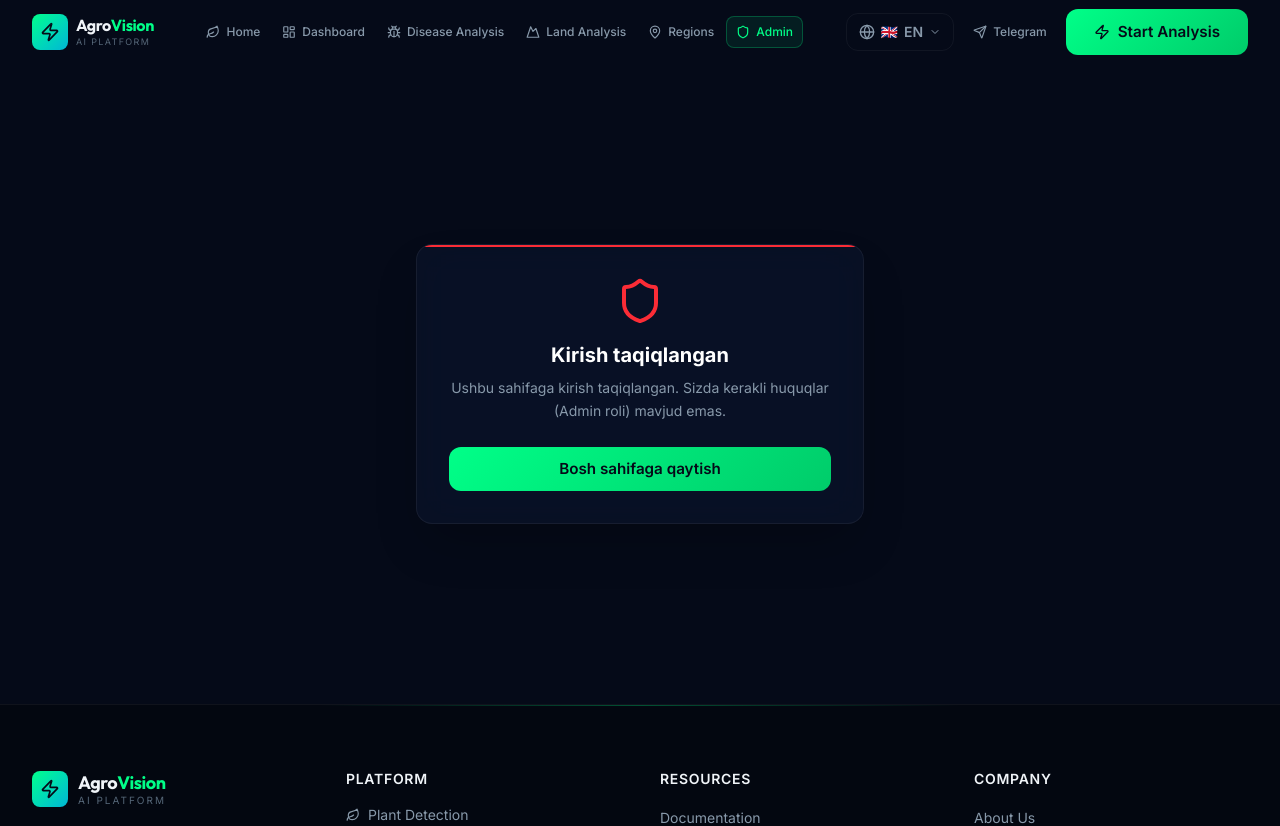
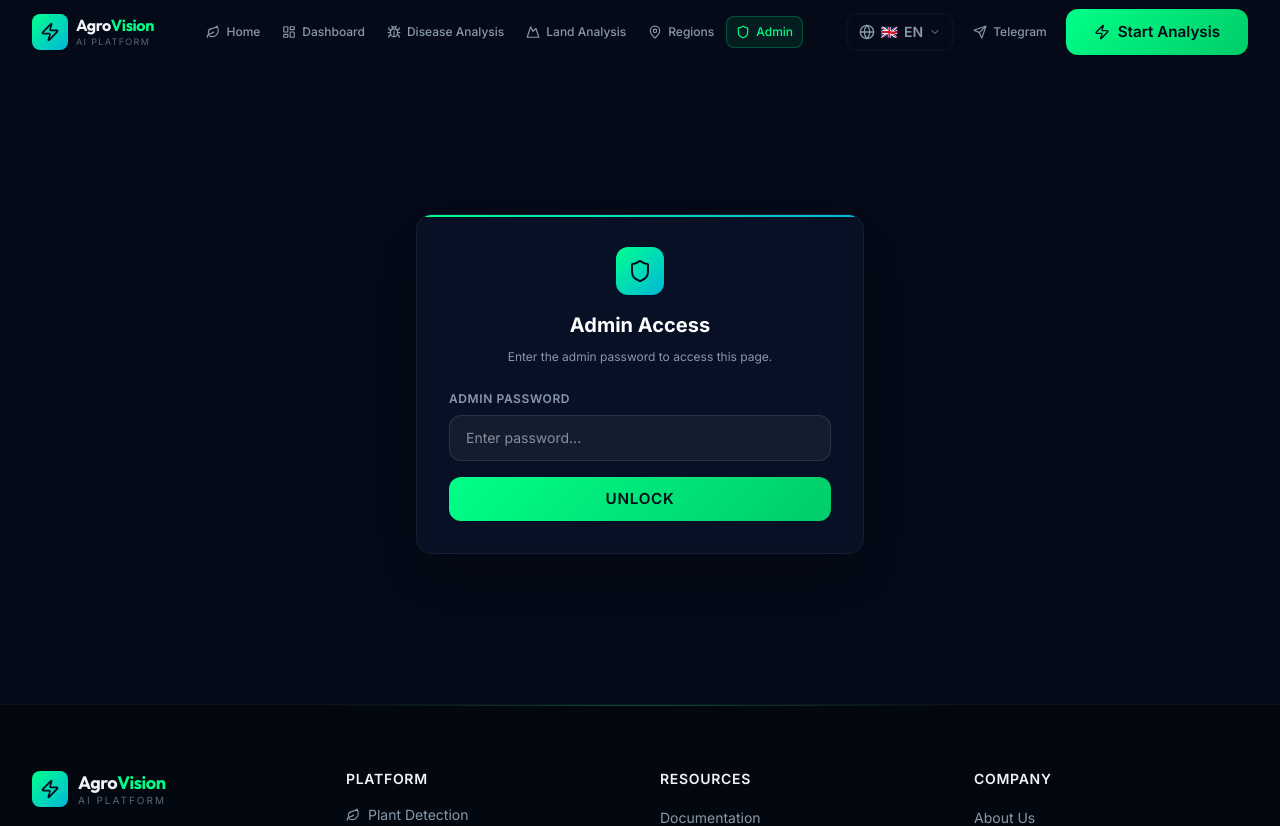
Before and after one commit to OgabekHub/agro-vision-ai, a Next.js app in the folder frontend/: page /en/admin in a window 1280 px wide. Shown: the top 826 px of the page. Built offline with nearby package versions, Linux system fonts and the light colour scheme.

Commit message:
feat(admin): implement password-based gatekeeper using code 20042405 with localization support

```diff
--- a/frontend/messages/en.json
+++ b/frontend/messages/en.json
@@ -191,7 +191,13 @@
       "analyses": "Analyses",
       "joined": "Joined"
     },
-    "thisWeek": "this week"
+    "thisWeek": "this week",
+    "authTitle": "Admin Access",
+    "authSubtitle": "Enter the admin password to access this page.",
+    "passwordLabel": "Admin Password",
+    "passwordPlaceholder": "Enter password...",
+    "btnUnlock": "Unlock",
+    "invalidPassword": "Invalid password! Please try again."
   },
   "analysis": {
     "processing": {
--- a/frontend/messages/ru.json
+++ b/frontend/messages/ru.json
@@ -191,7 +191,13 @@
       "analyses": "Анализы",
       "joined": "Присоединился"
     },
-    "thisWeek": "на этой неделе"
+    "thisWeek": "на этой неделе",
+    "authTitle": "Вход в админ-панель",
+    "authSubtitle": "Введите пароль администратора для доступа к этой странице.",
+    "passwordLabel": "Пароль администратора",
+    "passwordPlaceholder": "Введите пароль...",
+    "btnUnlock": "Войти",
+    "invalidPassword": "Неверный пароль! Пожалуйста, попробуйте еще раз."
   },
   "analysis": {
     "processing": {
--- a/frontend/messages/uz.json
+++ b/frontend/messages/uz.json
@@ -191,7 +191,13 @@
       "analyses": "Tahlillar",
       "joined": "Qo'shilgan"
     },
-    "thisWeek": "bu hafta"
+    "thisWeek": "bu hafta",
+    "authTitle": "Admin paneliga kirish",
+    "authSubtitle": "Ushbu sahifaga kirish uchun admin parolini kiriting.",
+    "passwordLabel": "Admin paroli",
+    "passwordPlaceholder": "Parolni kiriting...",
+    "btnUnlock": "Kirish",
+    "invalidPassword": "Noto'g'ri parol! Qaytadan urinib ko'ring."
   },
   "analysis": {
     "processing": {
--- a/frontend/src/app/[locale]/admin/page.tsx
+++ b/frontend/src/app/[locale]/admin/page.tsx
@@ -40,31 +40,79 @@
   const [searchQuery, setSearchQuery] = useState("");
   const [selectedLog, setSelectedLog] = useState<any>(null);
 
+  const [isAdminAuthenticated, setIsAdminAuthenticated] = useState(false);
+  const [password, setPassword] = useState("");
+  const [errorMsg, setErrorMsg] = useState("");
+
+  useEffect(() => {
+    if (typeof window !== "undefined") {
+      const isAuth = sessionStorage.getItem("admin_auth") === "true";
+      if (isAuth) {
+        setIsAdminAuthenticated(true);
+      }
+    }
+  }, []);
+
+  const handlePasswordSubmit = (e: React.FormEvent) => {
+    e.preventDefault();
+    if (password === "20042405") {
+      setIsAdminAuthenticated(true);
+      if (typeof window !== "undefined") {
+        sessionStorage.setItem("admin_auth", "true");
+      }
+      setErrorMsg("");
+    } else {
+      setErrorMsg(t("invalidPassword"));
+    }
+  };
+
   // Authenticate & Authorization check
   if (loading) {
     return (
       <div className="min-h-screen bg-[var(--color-bg-dark)] flex items-center justify-center text-[var(--color-text-secondary)] text-sm">
-        Yuklanmoqda...
+        {tc("loading")}
       </div>
     );
   }
 
-  if (!user || user.role !== "admin") {
+  if (!isAdminAuthenticated) {
     return (
       <div className="min-h-[80vh] bg-[var(--color-bg-dark)] flex items-center justify-center px-4">
-        <GlassCard className="max-w-md w-full p-8 text-center border border-red-500/20 shadow-2xl relative overflow-hidden">
-          <div className="absolute top-0 left-0 right-0 h-[2px] bg-red-500" />
-          <Shield className="w-12 h-12 text-red-500 mx-auto mb-4" />
-          <h2 className="text-xl font-bold text-white mb-2">Kirish taqiqlangan</h2>
-          <p className="text-sm text-[var(--color-text-secondary)] mb-6 leading-relaxed">
-            Ushbu sahifaga kirish taqiqlangan. Sizda kerakli huquqlar (Admin roli) mavjud emas.
+        <GlassCard className="max-w-md w-full p-8 border border-white/5 shadow-2xl relative overflow-hidden">
+          <div className="absolute top-0 left-0 right-0 h-[2px] bg-gradient-to-r from-[var(--color-primary)] to-[var(--color-accent-cyan)]" />
+          <div className="w-12 h-12 rounded-xl bg-gradient-to-br from-[var(--color-primary)] to-[var(--color-accent-cyan)] flex items-center justify-center mx-auto mb-4">
+            <Shield className="w-6 h-6 text-[var(--color-bg-dark)]" />
+          </div>
+          <h2 className="text-xl font-bold text-center text-white mb-2">{t("authTitle")}</h2>
+          <p className="text-xs text-center text-[var(--color-text-secondary)] mb-6 leading-relaxed">
+            {t("authSubtitle")}
           </p>
-          <button
-            onClick={() => router.push("/")}
-            className="btn-primary w-full py-2.5 rounded-xl text-xs font-semibold"
-          >
-            Bosh sahifaga qaytish
-          </button>
+          <form onSubmit={handlePasswordSubmit} className="space-y-4">
+            <div>
+              <label className="block text-xs font-semibold text-[var(--color-text-secondary)] uppercase tracking-wider mb-2">
+                {t("passwordLabel")}
+              </label>
+              <input
+                type="password"
+                required
+                value={password}
+                onChange={(e) => setPassword(e.target.value)}
+                placeholder={t("passwordPlaceholder")}
+                className="w-full px-4 py-3 rounded-xl bg-white/5 border border-white/10 text-white text-sm focus:outline-none focus:border-[var(--color-border-glow)] focus:bg-white/8 transition-all"
+              />
+            </div>
+            {errorMsg && (
+              <p className="text-xs font-medium text-[var(--color-severity-high)] text-center animate-pulse">
+                {errorMsg}
+              </p>
+            )}
+            <button
+              type="submit"
+              className="btn-primary w-full py-3 rounded-xl text-xs font-bold uppercase tracking-wider transition-all"
+            >
+              {t("btnUnlock")}
+            </button>
+          </form>
         </GlassCard>
       </div>
     );
```
